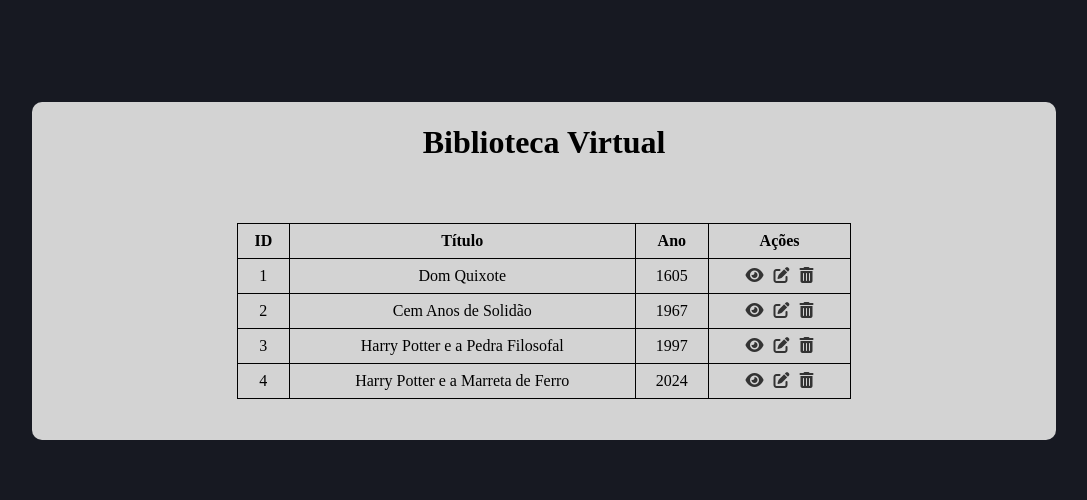
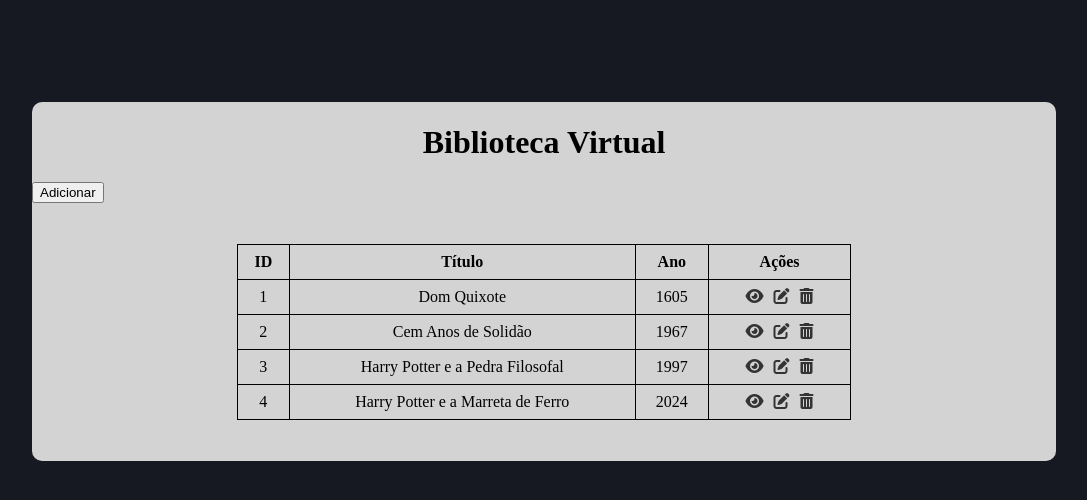
Before and after one commit to MarcusCastilhos/firstAngularProject, an Angular app: page / in a window 1280 px wide. Shown: the top 500 px of the page, without its empty margins (96-1183 px from the left). Built offline with nearby package versions, Linux system fonts and the light colour scheme; data requests are answered from the project's data file.

Commit message:
feat: add button component "add-book".

```diff
--- a/src/app/app.component.html
+++ b/src/app/app.component.html
@@ -1,6 +1,7 @@
 <div class="container">
   <div class="content-container">
     <app-titulo />
+    <app-add-book />
     <app-livros-tabela />
   </div>
 </div>
--- /dev/null
+++ b/src/app/components/add-book/add-book.component.html
@@ -0,0 +1 @@
+<button>Adicionar</button>
```
Also changed, not shown: src/app/app.component.ts (+4 -5 lines), src/app/components/add-book/add-book.component.ts (added, +12 -0 lines), src/app/components/add-book/add-book.component.scss (added).
